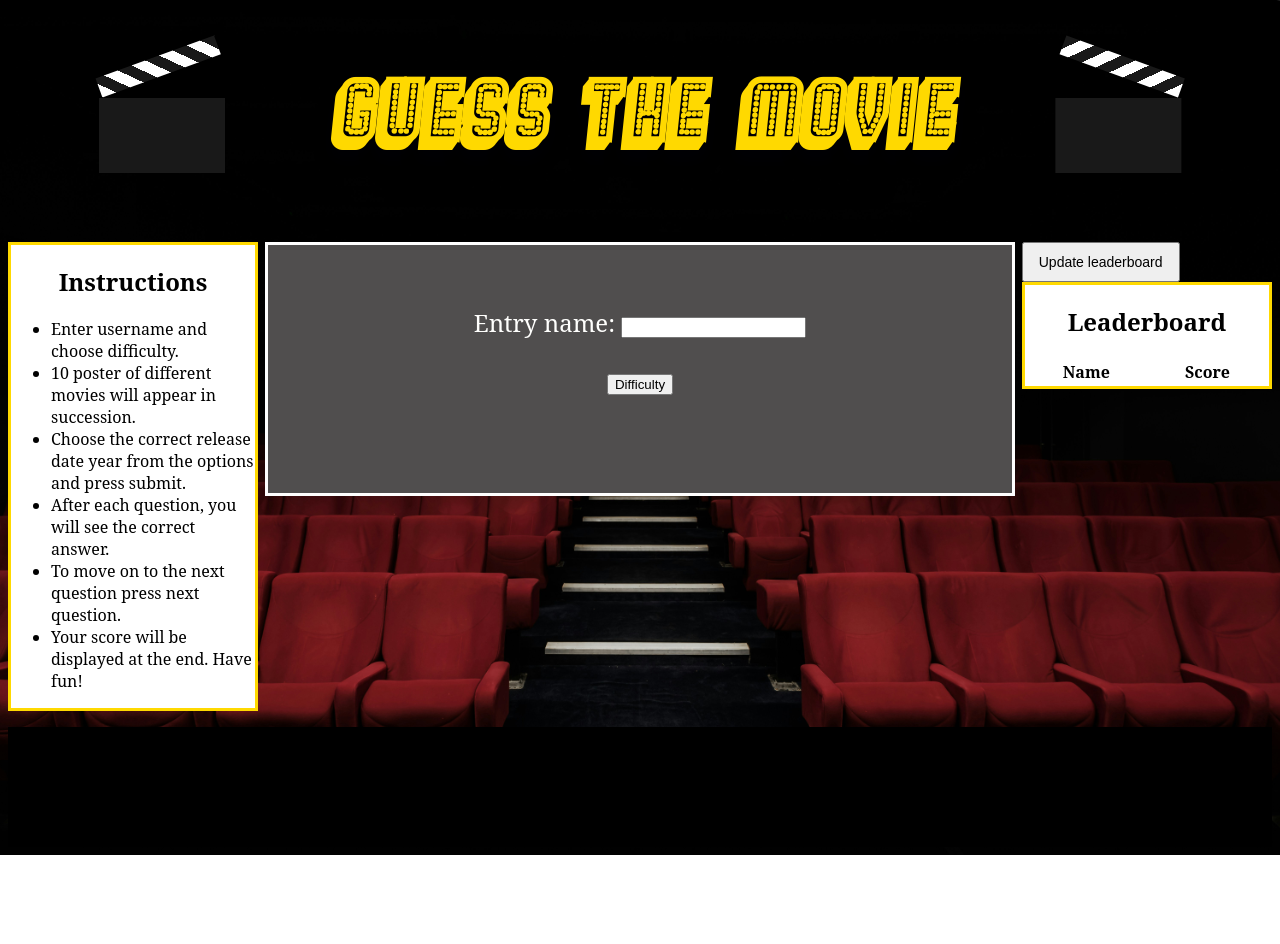
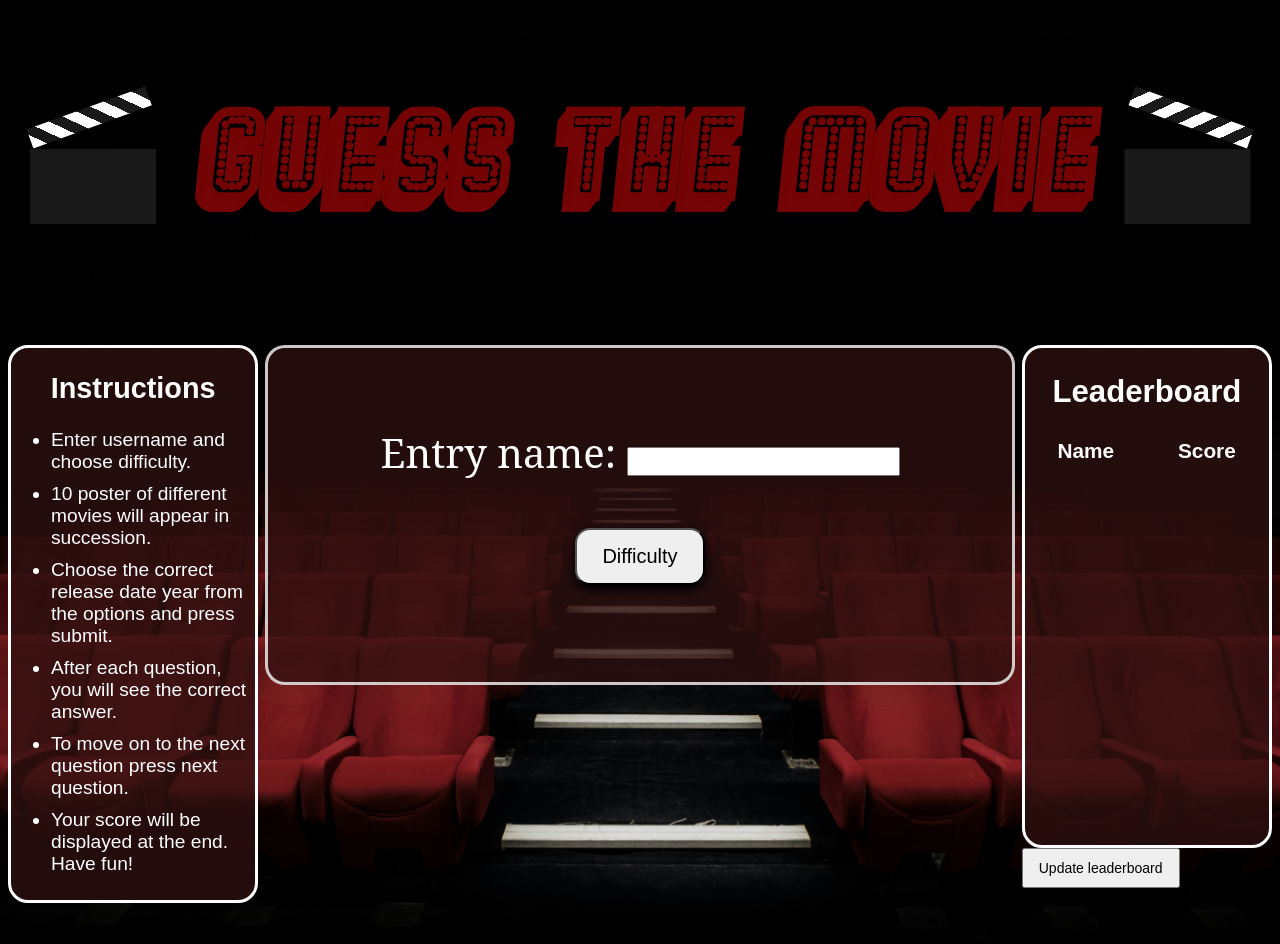
Before and after one commit to ronsp007/guessMovie, a plain HTML site: page client/index.html in a window 1280 px wide. Both pictures are taken after a click on the button "Press to play". Before the commit the page ends 855 px from the top, so only its background shows below. Drawn offline with Linux system fonts and the light colour scheme.

Commit message:
styeld main

```diff
--- a/client/index.html
+++ b/client/index.html
@@ -89,7 +89,6 @@
                     <button onclick class="game-button">Game 2</button>
 
                 </div> -->
-
                     <div class="game-center"> <!--Game center-->
 
                         <div id="rules-container"> <!--Rules-->
@@ -169,9 +168,6 @@
                     </div>
 
                     <div id="leaderboard-container"> <!--Leaderboard-->
-                        <div>
-                        <button onclick="requestLeaderboard()" class="buttonStandard">Update leaderboard</button>
-                    </div>
                         <div id="leaderboard">
                             <h2>Leaderboard</h2>
                             <table id="leaderboardText">
@@ -179,16 +175,14 @@
                                     <th>Name</th>
                                     <th>Score</th>
                                 </tr>
-
-
-
                             </table>
                         </div>
 
-
+                         <div>
+                             <button onclick="requestLeaderboard()" class="buttonStandard">Update leaderboard</button>
+                         </div>
 
                     </div>
-
             </div>
 
             <div class="bottom-page"> <!--Bottom of page-->
--- a/client/stylesFront.css
+++ b/client/stylesFront.css
@@ -102,17 +102,7 @@ body{
   min-width: 5%;
 }
 
-/* Links inside dropdown content */
-.dropdown-content button { /*main*/
-  color: rgb(0, 0, 0);
-  background-color: rgb(255, 255, 255);
-  width: 100%;
-  padding: 5px 1px;
-  text-decoration: none;
-  display: block;
-  /*font-size: 50%;*/
-  font-size: 10px;
-}
+
 
 #dropdown-content-front button {
   color: rgb(0, 0, 0);
@@ -130,20 +120,41 @@ body{
   display: block;
 }
 
+/*----------Main----------------*/
+
+.dropbtn { /* Main*/
+    padding: 15px 25px;
+    border-radius: 15px;
+    box-shadow: 0 5px 10px rgb(0, 0, 5);
+    font-family: sans-serif;
+    font-size: 50%;
+}
+.dropbtn:hover{
+  color: rgb(255, 255, 255);
+  background-color: rgba(88, 3, 3, 0.507);
+}
+
+/* Links inside dropdown content */
+.dropdown-content button { /*Main*/
+  color: rgb(0, 0, 0);
+  background-color: rgba(255, 255, 255);
+  width: 100%;
+  padding: 5px 1px;
+  text-decoration: none;
+  display: block;
+  /*font-size: 50%;*/
+  font-size: 15px;
+  font-family: sans-serif;
+  border-radius: 10px;
+}
+
+
 /*
 Show the dropdown content on hover
 .dropdown:hover .dropdown-content {
   display: block;
 }
 */
-
-/*
-.dropbtn {
-    padding: 3px 8px;
-    border-radius: 10px;
-    box-shadow: 0 5px 10px rgb(0, 0, 5);
-}
- */
 
 
 /*Dropdown buttons
@@ -186,11 +197,3 @@ Show the dropdown content on hover
   font-size: 80%;
 }
 */
-
-/*
-.dropbtn {
-    padding: 3px 8px;
-    border-radius: 10px;
-    box-shadow: 0 5px 10px rgb(0, 0, 5);
-}
-*/
--- a/client/stylesMain.css
+++ b/client/stylesMain.css
@@ -4,8 +4,6 @@
     flex-direction: column;
     font-family:'Serif';
     height: 100%;
-
-
 }
 
 /*Header div - css*/
@@ -14,10 +12,10 @@
     align-items: center;
     gap: 1%;
     /*text-align: center;*/
-    font-size: 50px;
+    font-size: 450%;
     font-family: "Broadway";
     text-shadow: 0 10px 15px rgb(0, 0, 5);
-    color: rgb(255, 217, 0);
+    color: rgba(161, 5, 5, 0.719);
 }
 
 /*Work in progress - clapperboard*/
@@ -88,10 +86,6 @@
     flex-direction: row;
 }
 
-#rules-container {
-    width: 20%;
-}
-
 #game {  /*The container with the actual game*/
     width: 60%;
     text-align: center;
@@ -101,53 +95,72 @@
     margin: 0 0.5% 0 0.5%;
 }
 
+#game-display { /*The game box*/
+    border-radius: 20px;
+    border-style: solid;
+    border-color: rgba(255, 255, 255, 0.774);
+    background-color: rgba(49, 17, 17, 0.733);
+}
+
+
 #start-box { /*The container where the user puts their name and chooses difficulty*/
     /*margin: 5% 5% 5% 5%;*/
     padding: 5% 5% 5% 5%;
-    font-size: 150%;
+    font-size: 250%;
     color:rgb(255, 255, 253);
-
 }
 
-#leaderboard-container {
+#entry_name{ /* Where you enter your name*/
+    font-size: 50%;
+}
 
-    width: 20%
-
+#rules-container {
+    width: 20%;
+    min-height: 100%;
 }
 
 #rules {
     text-align: center;
     border-style: solid;
-    border-color: rgb(255, 217, 0);
-    background-color: white;
+    font-size: 120%;
+    font-family: sans-serif;
+    border-radius: 20px;
+    border-color: rgb(255, 255, 255);
+    background-color: rgba(49, 17, 17, 0.733);
+    color: white;
+    height: 100%;
 }
 
 #rulesList{
     text-align: left;
 }
 
+li{
+ margin-top: 10px;
+}
+
+#leaderboard-container {
+    width: 20%;
+}
+
 #leaderboard {
     display: flex;
-    justify-content: center;
     flex-direction: column;
     text-align: center;
+    font-size: 130%;
+    font-family: sans-serif;
+    background-color: rgba(49, 17, 17, 0.733);
+    color: white;
+    border-color: rgb(255, 255, 255);
+    border-radius: 20px;
     border-style: solid;
-    border-color: rgb(255, 217, 0);
-    background-color: white;
+    height: 90%;
 }
 
 
-th {
+th { /*tabel header*/
     width: 50px;
 }
-
-#game-display {
-
-    border-style: solid;
-    border-color: rgb(255, 255, 255);
-    background-color: rgb(80, 78, 78);
-}
-
 
 #aswer-buttons-display {
     margin: 5% 5% 5% 5%;
@@ -167,16 +180,6 @@ th {
 #submit-button:hover {
     background-color: rgb(255, 217, 0);
 }
-
-/*Bottom page div - css*/
-.bottom-page {
-    /*margin: 50px 50px 50px 50px;*/
-    margin: 0;
-    width: 100%;
-    min-height: 15vh;
-    background-color: black;
-}
-
 
 #answer-buttons-display{ /*Answer buttons (outside) */
     display: grid;
```
Lines whose indentation alone changed are shown as unchanged.
